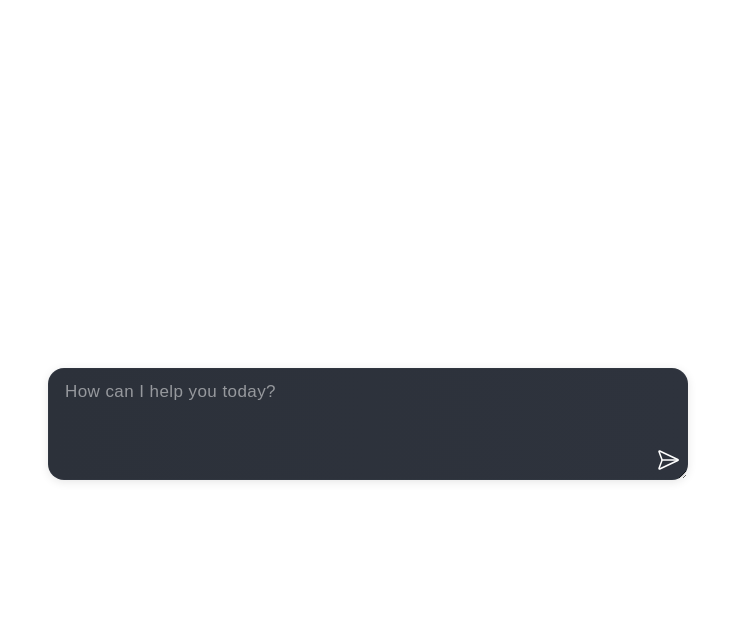
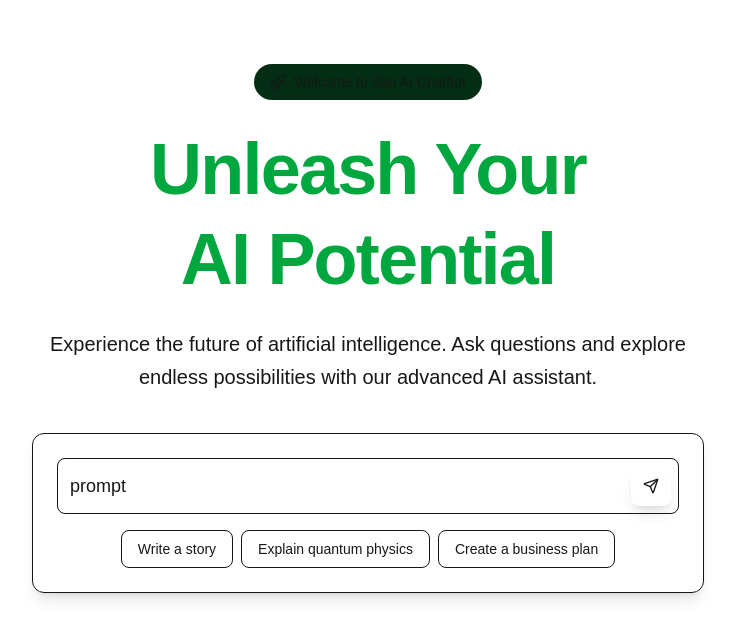
Before and after one commit to ihsanuddienullah/san-ai-chatbot, a Next.js app: page / in a window 1280 px wide. Shown: the top 638 px of the page, without its empty margins (272-1007 px from the left). Built offline with nearby package versions, Linux system fonts and the light colour scheme.

Commit message:
add welcome page desain

```diff
--- /dev/null
+++ b/src/modules/Welcome/hooks.ts
@@ -0,0 +1,5 @@
+const useCustom = () => {
+  return {}
+}
+
+export default useCustom
--- a/src/modules/Welcome/index.tsx
+++ b/src/modules/Welcome/index.tsx
@@ -1,30 +1,65 @@
-import '@/styles/welcome.css'
-import { SendHorizonalIcon } from 'lucide-react'
+import { Send, Sparkles } from 'lucide-react'
+import React from 'react'
 
 const Welcome = () => {
   return (
-    <div className="welcome-container">
-      <div className="flex flex-col items-center md:justify-center gap-4 w-full md:w-1/2 h-1/2 md:h-full justify-between">
+    <div className="min-h-screen relative overflow-hidden">
+      <div className="relative z-10 container mx-auto px-4 sm:px-6 lg:px-8 py-8 sm:py-12 lg:py-16">
+        {/* Header */}
+        <div className="text-center mb-8 sm:mb-12 lg:mb-10">
+          <div className="inline-flex items-center bg-green-950 gap-2 px-3 sm:px-4 py-2 rounded-full text-xs sm:text-sm font-medium mb-4 sm:mb-6 backdrop-blur-sm">
+            <Sparkles className="size-3 sm:size-4" />
             Welcome to San AI Chatbot
-        <div className="w-full">
-          <form
-            onSubmit={() => console.log('submit')}
-            className="h-28 relative"
-          >
-            <textarea
-              // value=""
-              placeholder="How can I help you today?"
-              onChange={() => console.log('input change')}
-              className="input-field"
-              aria-label="Chat Input"
+          </div>
+
+          <h1 className="text-4xl sm:text-5xl md:text-6xl lg:text-7xl text-green-600 font-bold bg-clip-text mb-4 sm:mb-6 leading-tight tracking-tight">
+            Unleash Your
+            <br />
+            AI Potential
+          </h1>
+
+          <p className="text-base sm:text-lg lg:text-xl max-w-2xl mx-auto mb-6 sm:mb-8 px-4 leading-relaxed">
+            Experience the future of artificial intelligence. Ask questions and
+            explore endless possibilities with our advanced AI assistant.
+          </p>
+        </div>
+
+        {/* AI Prompt Form */}
+        <div className="max-w-2xl mx-auto p-4 sm:p-6 border border-primary/20 rounded-xl shadow-lg">
+          <form onSubmit={() => {}} className="space-y-3 sm:space-y-4">
+            <div className="relative group">
+              <input
+                type="text"
+                placeholder="Ask me anything... What would you like to create today?"
+                value={'prompt'}
+                onChange={(e) => {}}
+                className="w-full pr-12 h-12 sm:h-14 text-base sm:text-lg bg-background/50 border border-primary/30 rounded-lg px-3 focus:border-primary focus:outline-none focus:ring-2 focus:ring-primary/20 transition-all duration-300 placeholder:text-muted-foreground/60"
               />
               <button
                 type="submit"
-              className="submit-button absolute right-2 bottom-2"
-              aria-label="Send Message"
+                disabled={false}
+                className="absolute right-1.5 sm:right-2 top-1.5 sm:top-2 size-9 sm:size-10 rounded-lg bg-gradient-to-r from-primary to-primary/80 text-primary-foreground flex items-center justify-center shadow-lg shadow-primary/20 hover:shadow-xl hover:shadow-primary/30 transition-all duration-300 disabled:opacity-50 disabled:cursor-not-allowed hover:scale-105 active:scale-95"
               >
-              <SendHorizonalIcon className="submit-icon" strokeWidth={1.5} />
+                <Send className="size-3 sm:size-4" />
               </button>
+            </div>
+
+            <div className="flex flex-wrap gap-2 justify-center">
+              {[
+                'Write a story',
+                'Explain quantum physics',
+                'Create a business plan',
+              ].map((suggestion) => (
+                <button
+                  key={suggestion}
+                  type="button"
+                  onClick={() => {}}
+                  className="text-xs sm:text-sm px-3 sm:px-4 py-2 border border-primary/30 rounded-lg bg-transparent text-foreground hover:border-primary hover:bg-primary/10 transition-all duration-200 hover:scale-105 active:scale-95"
+                >
+                  {suggestion}
+                </button>
+              ))}
+            </div>
           </form>
         </div>
       </div>
```
Lines whose indentation alone changed are shown as unchanged.
